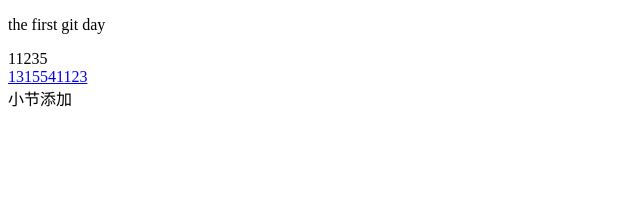
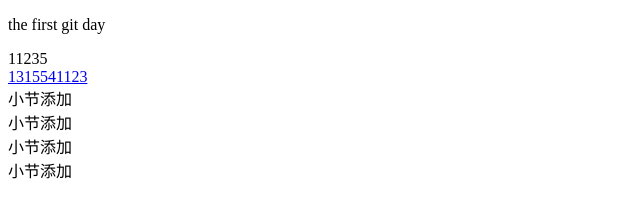
Before and after one commit to lawliet-F/black-horse-77-class-web, a plain HTML site: page lawliet.html in a window 1280 px wide. Shown: the whole page, without its empty margins (0-640 px from the left). Drawn offline with Linux system fonts and the light colour scheme.

Commit message:
小节添加2

```diff
--- a/lawliet.html
+++ b/lawliet.html
@@ -13,6 +13,9 @@
 
   <a href="#"> 1315541123</a>
   <section>小节添加</section>
+  <section>小节添加</section>
+  <section>小节添加</section>
+  <section>小节添加</section>
 </body>
 
 </html>
```
